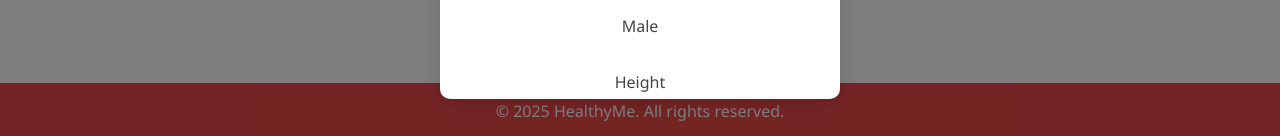
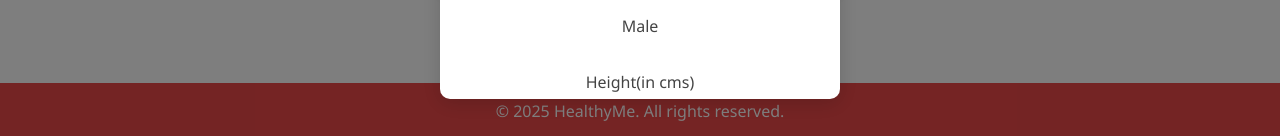
Before and after one commit to gurnoor7040/Health-Tracker, a React (Vite) app: page / in a window 1280 px wide. Both pictures are taken after a click on the button "Sign Up". Shown: the part 919-1055 px from the top of the page. Built offline with nearby package versions, Linux system fonts and the light colour scheme; no server answers.

Commit message:
Height Weight Changes

```diff
--- a/src/home.jsx
+++ b/src/home.jsx
@@ -199,7 +199,7 @@ export default function Home({ setIsLoggedIn }) {
               <label htmlFor="male">Male</label>
               <br />
 
-              <label htmlFor="height">Height</label>
+              <label htmlFor="height">Height(in cms)</label>
               <input
                 id="height"
                 name="height"
@@ -209,7 +209,7 @@ export default function Home({ setIsLoggedIn }) {
                 required
               />
               <br />
-              <label htmlFor="weight">Weight</label>
+              <label htmlFor="weight">Weight(in kgs)</label>
               <input
                 id="weight"
                 name="weight"
```
